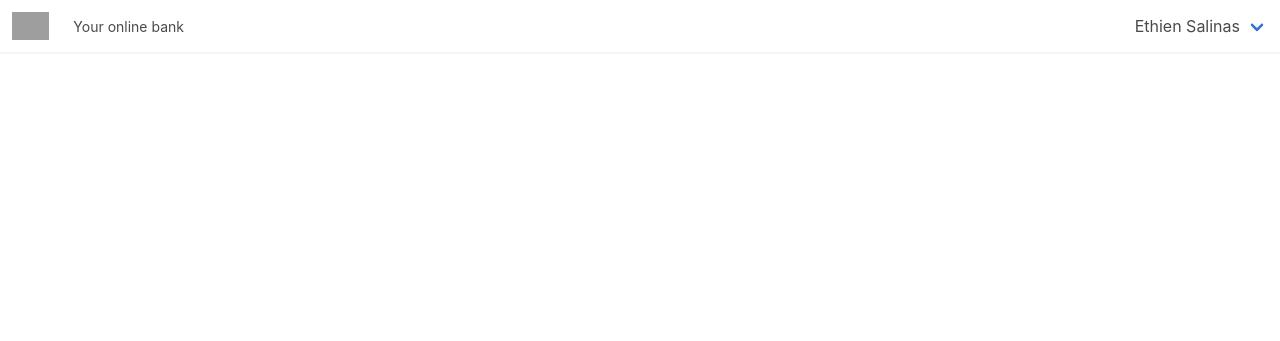
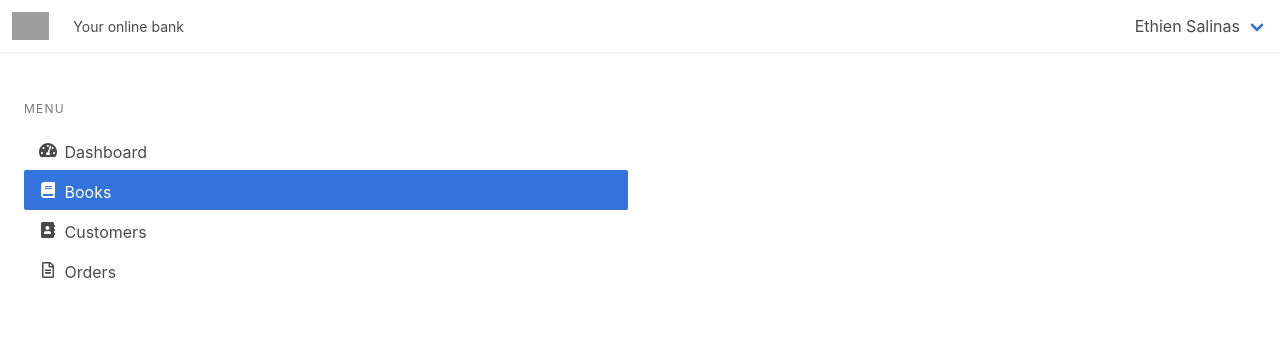
Before and after one commit to ethien-salinas/interfaces-with-bulma, a website: page src/books.html in a window 1280 px wide. Drawn offline with nearby package versions, Linux system fonts and the light colour scheme; grey boxes are pictures that could not be loaded.

Commit message:
[ADD] left menu

```diff
--- a/src/books.html
+++ b/src/books.html
@@ -36,7 +36,7 @@
             <a class="navbar-item">
               <div>
                 <span class="icon">
-                    <i class="fas fa-user-circle"></i>
+                  <i class="fas fa-user-circle"></i>
                 </span>
                 Profile
               </div>
@@ -62,6 +62,51 @@
       </div>
     </div>
   </nav>
+  <section class="section">
+    <div class="columns">
+      <div class="column">
+        <nav class="menu">
+          <p class="menu-label">Menu</p>
+          <ul class="menu-list">
+            <li><a href="dashboard.html">
+                <span class="icon">
+                  <i class="fas fa-tachometer-alt"></i>
+                </span>
+                Dashboard
+              </a>
+            </li>
+            <li>
+              <a class="is-active" href="books.html">
+                <span class="icon">
+                  <i class="fa fa-book"></i>
+                </span>
+                Books
+              </a>
+            </li>
+            <li>
+              <a href="customers.html">
+                <span class="icon">
+                  <i class="fa fa-address-book"></i>
+                </span>
+                Customers
+              </a>
+            </li>
+            <li>
+              <a href="orders.html">
+                <span class="icon">
+                  <i class="far fa-file-alt"></i>
+                </span>
+                Orders
+              </a>
+            </li>
+          </ul>
+        </nav>
+      </div>
+      <div class="column">
+
+      </div>
+    </div>
+  </section>
 </body>
 
 </html>
```
